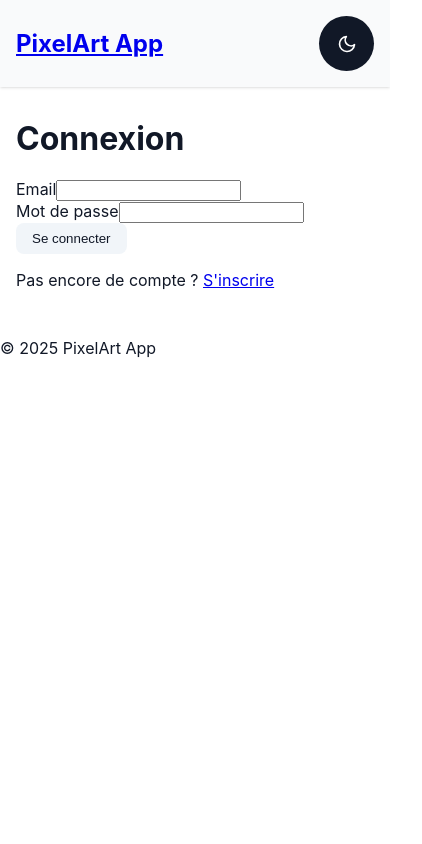
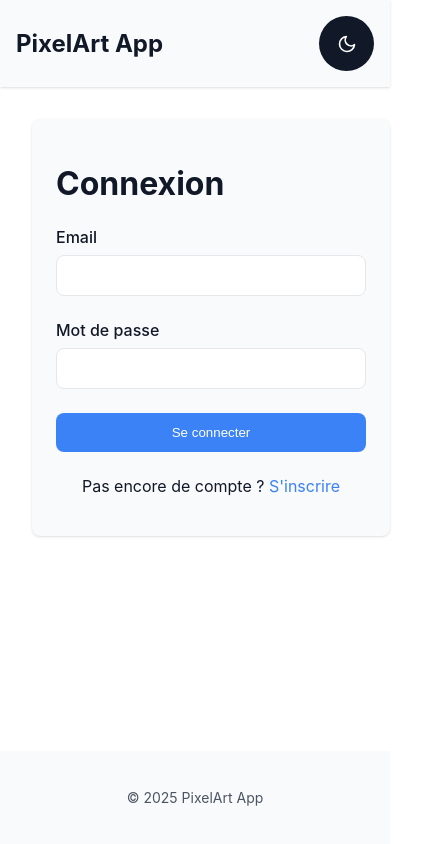
Before and after one commit to florianbrrl/MBDS-Pixel-Art-REACT, a React (Vite) app in the folder frontend/: page /login in a window 390 px wide. Shown: the whole page, 422 px wide, since content can reach past the window. Built offline with nearby package versions, Linux system fonts and the light colour scheme; the HTML template or start-up script is replaced by a standard one.

Commit message:
style(front): ajout des styles pour la navigation et les formulaires

```diff
--- a/frontend/src/index.css
+++ b/frontend/src/index.css
@@ -1,6 +1,10 @@
+@import './styles/navigation.css';
+
 body {
   margin: 0;
-  font-family: -apple-system, BlinkMacSystemFont, 'Segoe UI', Roboto, Oxygen, Ubuntu, Cantarell, 'Open Sans', 'Helvetica Neue', sans-serif;
+  font-family:
+    -apple-system, BlinkMacSystemFont, 'Segoe UI', Roboto, Oxygen, Ubuntu, Cantarell, 'Open Sans',
+    'Helvetica Neue', sans-serif;
   -webkit-font-smoothing: antialiased;
   -moz-osx-font-smoothing: grayscale;
 }
@@ -10,6 +14,8 @@ body {
   min-height: 100vh;
   background-color: var(--bg-primary);
   color: var(--text-primary);
+  display: flex;
+  flex-direction: column;
 }
 
 .app-header {
@@ -19,7 +25,6 @@ body {
   background-color: var(--bg-secondary);
   color: var(--text-primary);
   padding: 1rem 2rem;
-  margin-bottom: 2rem;
   box-shadow: var(--shadow);
 }
 
@@ -29,9 +34,11 @@ body {
 }
 
 .app-main {
+  flex: 1;
   max-width: 1200px;
+  width: 100%;
   margin: 0 auto;
-  padding: 0 2rem 2rem;
+  padding: 2rem;
 }
 
 /* Ajustements responsive */
@@ -41,7 +48,7 @@ body {
   }
 
   .app-main {
-    padding: 0 1rem 1rem;
+    padding: 1rem;
   }
 }
 
--- /dev/null
+++ b/frontend/src/styles/navigation.css
@@ -0,0 +1,173 @@
+/* Styles pour la navigation */
+.main-nav {
+  display: flex;
+  align-items: center;
+}
+
+.nav-list {
+  display: flex;
+  list-style: none;
+  padding: 0;
+  margin: 0;
+}
+
+.nav-item {
+  margin-left: 1.5rem;
+}
+
+.nav-link {
+  color: var(--text-primary);
+  text-decoration: none;
+  transition: color 0.2s ease;
+}
+
+.nav-link:hover {
+  color: var(--color-primary);
+}
+
+.header-link {
+  color: var(--text-primary);
+  text-decoration: none;
+}
+
+/* Styles pour les boutons de navigation */
+.nav-button {
+  background: none;
+  border: none;
+  color: var(--text-primary);
+  cursor: pointer;
+  font-size: 1rem;
+  padding: 0;
+}
+
+.nav-button:hover {
+  color: var(--color-primary);
+}
+
+/* Styles pour les formulaires d'authentification */
+.auth-container {
+  max-width: 400px;
+  margin: 2rem auto;
+  padding: 2rem;
+  background-color: var(--bg-secondary);
+  border-radius: var(--border-radius);
+  box-shadow: var(--shadow);
+}
+
+.auth-form {
+  display: flex;
+  flex-direction: column;
+  gap: 1.5rem;
+  margin-top: 1.5rem;
+}
+
+.form-group {
+  display: flex;
+  flex-direction: column;
+  gap: 0.5rem;
+}
+
+.form-group label {
+  font-weight: 500;
+}
+
+.form-group input {
+  padding: 0.75rem;
+  border: 1px solid var(--border-color);
+  border-radius: var(--border-radius);
+  background-color: var(--input-bg);
+  color: var(--text-primary);
+}
+
+.btn-primary {
+  padding: 0.75rem 1.5rem;
+  background-color: var(--color-primary);
+  color: white;
+  border: none;
+  border-radius: var(--border-radius);
+  cursor: pointer;
+  font-weight: 500;
+  text-align: center;
+  text-decoration: none;
+  transition: background-color 0.2s ease;
+}
+
+.btn-primary:hover {
+  background-color: #2563eb;
+}
+
+.btn-primary:disabled {
+  background-color: #93c5fd;
+  cursor: not-allowed;
+}
+
+.auth-link {
+  margin-top: 1.5rem;
+  text-align: center;
+}
+
+.auth-link a {
+  color: var(--color-primary);
+  text-decoration: none;
+}
+
+.error-message {
+  background-color: #fee2e2;
+  color: #b91c1c;
+  padding: 0.75rem;
+  border-radius: var(--border-radius);
+  margin-bottom: 1rem;
+}
+
+/* Footer */
+.app-footer {
+  margin-top: 2rem;
+  padding: 1.5rem;
+  background-color: var(--bg-secondary);
+  color: var(--text-secondary);
+  text-align: center;
+  font-size: 0.875rem;
+}
+
+/* Page layouts */
+.home-stats,
+.featured-boards,
+.completed-boards {
+  margin-top: 2rem;
+}
+
+.stats-container {
+  display: flex;
+  gap: 2rem;
+  margin-top: 1rem;
+}
+
+.stat-item {
+  background-color: var(--bg-secondary);
+  padding: 1.5rem;
+  border-radius: var(--border-radius);
+  flex: 1;
+}
+
+.stat-number {
+  font-size: 2rem;
+  font-weight: bold;
+  color: var(--color-primary);
+}
+
+/* Responsive layout */
+@media (max-width: 768px) {
+  .main-nav {
+    display: none; /* Pour simplifier, nous cachons la nav sur mobile pour l'instant */
+  }
+
+  .stats-container {
+    flex-direction: column;
+    gap: 1rem;
+  }
+
+  .auth-container {
+    margin: 1rem;
+    padding: 1.5rem;
+  }
+}
```
